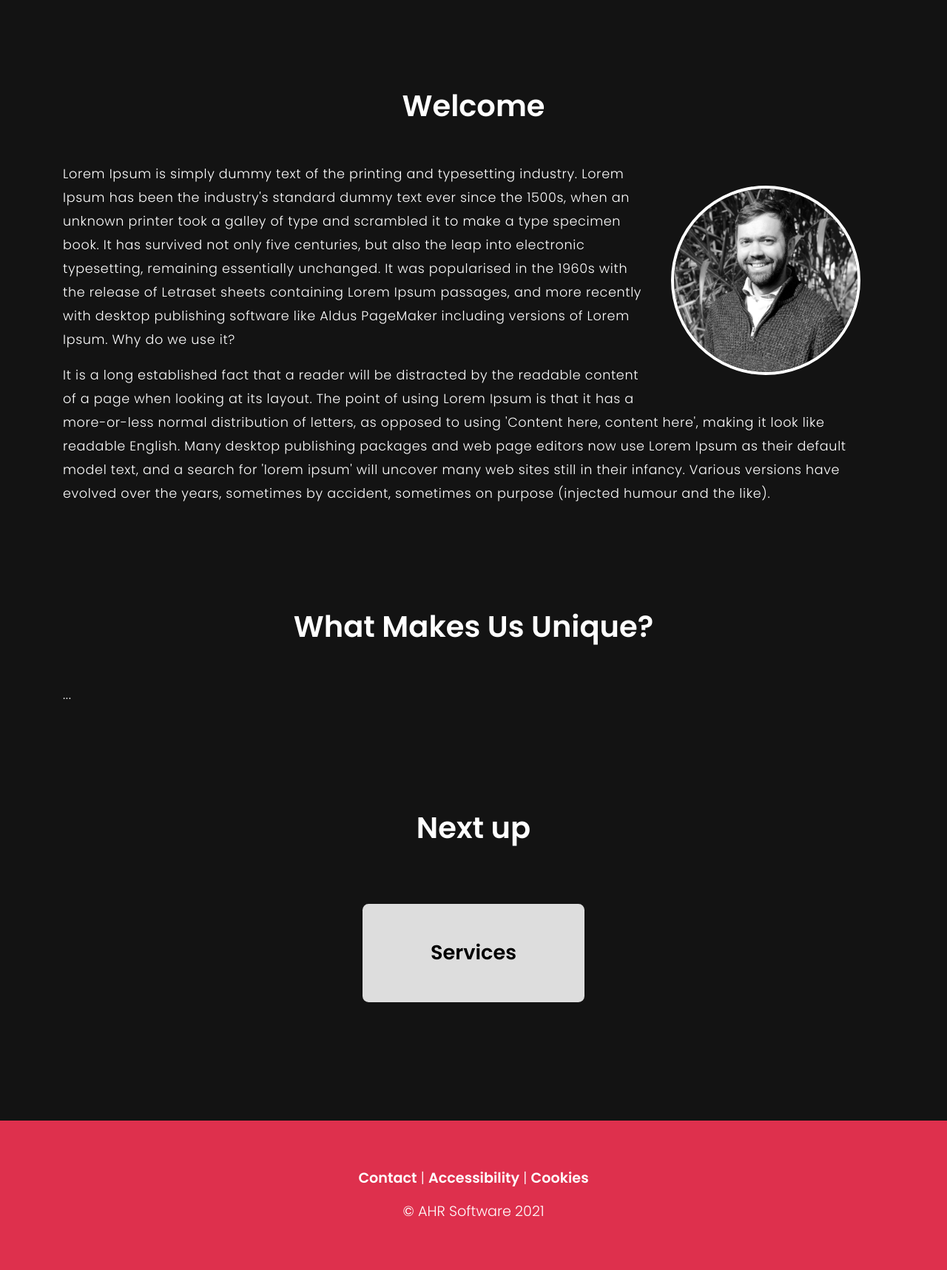
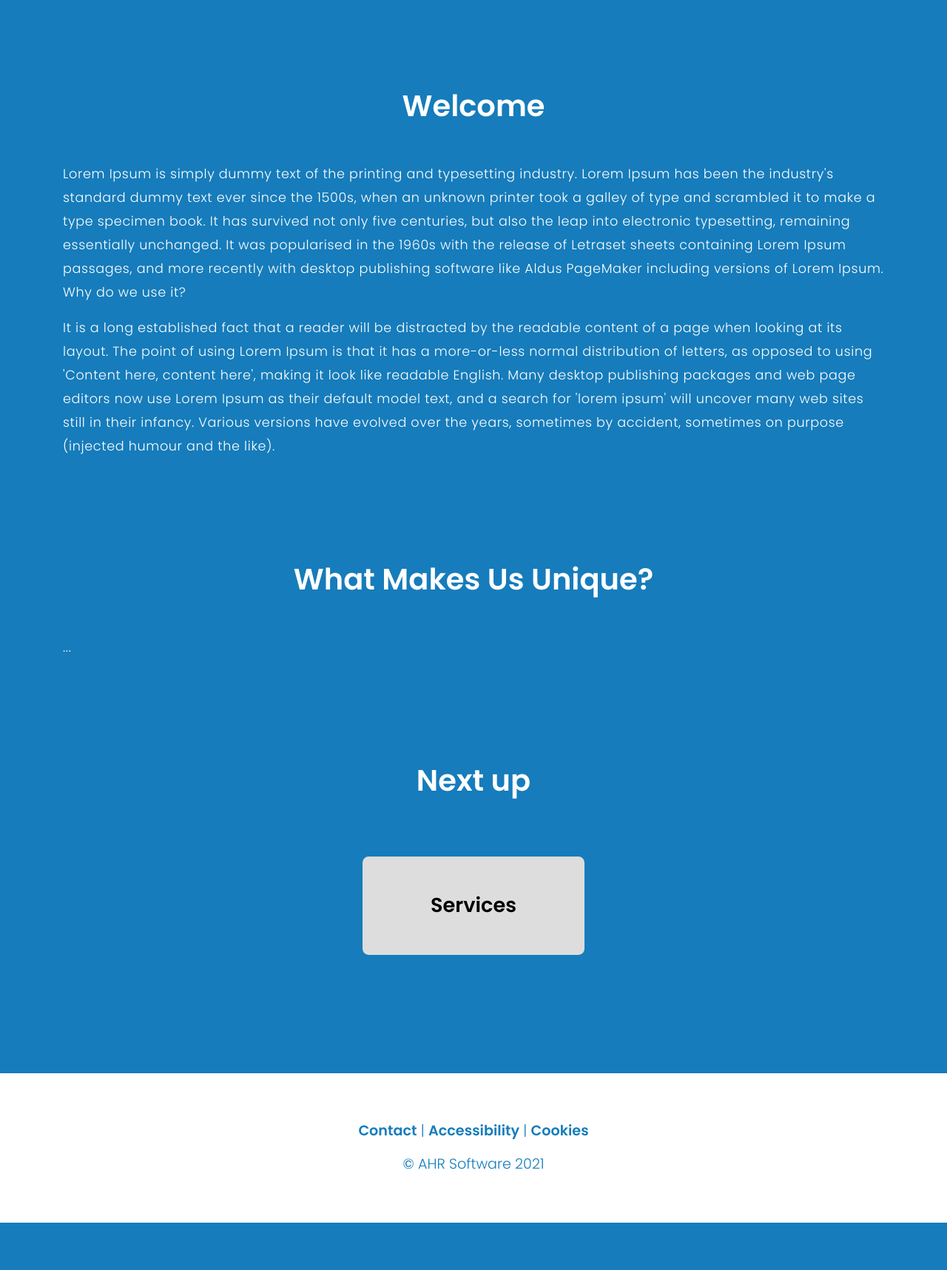
Before and after one commit to ahrsoftware/ahr-website, a Django app: page / in a window 1280 px wide; the page is wider, and only the part inside the window is pictured. Shown: the part 821-2538 px from the top of that part at 74% size. After the commit the page ends 2474 px from the top of that part, so only its background shows below. Run offline with Django 3.2, Linux system fonts and the light colour scheme; parts of the project's set-up code (start-up, migrations or seed data) failed here and were passed over; some libraries are stand-ins or nearby versions.

Commit message:
improved welcome page

```diff
--- a/django/core/static/css/custom.css
+++ b/django/core/static/css/custom.css
@@ -6,9 +6,10 @@ body {
     color: white;
     margin: 0;
     font-weight: 300;
-    background: #131313;
+    background: #167CBB;
     max-width: 100vw;
     overflow-x: hidden;
+
 }
 
 a {
@@ -266,15 +288,6 @@ button[type='submit']:hover {
 #welcome-banner-proceed:hover {
     background-color: white;
     color: black;
-}
-
-#welcome-mike-circle {
-    width: 16em;
-    border-radius: 100%;
-    border: 4px solid white;
-    display: block;
-    margin: 2em;
-    float: right;
 }
 
 
@@ -434,11 +446,16 @@ button[type='submit']:hover {
 footer {
     padding: 4em 0 3em 0;
     text-align: center;
-    background: #DE304D;
+    background: white;
+    color: #167CBB;
 }
 
 #footer-content {
     font-size: 1.2em;
+}
+
+footer a {
+    color: #167CBB;
 }
 
 footer a:hover {
--- a/django/core/static/css/custom_large.css
+++ b/django/core/static/css/custom_large.css
@@ -32,7 +32,7 @@
     #welcome-banner-tagline {
         width: 100%;
         margin-left: 5vw;
-        margin-top: 5vh;
+        margin-top: 3vh;
         text-align: left;
         background: none;
         padding: 0em;
--- a/django/general/templates/general/welcome.html
+++ b/django/general/templates/general/welcome.html
@@ -4,6 +4,7 @@
 {% block main %}
 
 <section id="welcome-banner">
+
     <div id="welcome-banner-tagline">
         <img id="welcome-banner-tagline-logo" src="{% static '/images/logos/ahr-software.png' %}" alt="AHR Software Logo">
         AHR Software develops bespoke software<br>
@@ -15,6 +16,9 @@
         to help make your research more<br>
         engaging, accurate, and impactful
     </div>
+    <div id="welcome-banner-illustration">
+        <img src="{% static '/images/welcome/illustration-womanscreen.svg' %}" alt="AHR Software icon">
+    </div>
     <div id="welcome-banner-proceed">
         <i class="fas fa-angle-down"></i>
     </div>
@@ -22,7 +26,6 @@
 
 <section id="welcome-content" class="container">
     <h2>Welcome</h2>
-    <img id="welcome-mike-circle" src="{% static '/images/welcome/mike-allaway.jpg' %}" alt="Photograph of Mike Allaway">
     <p>
         Lorem Ipsum is simply dummy text of the printing and typesetting industry. Lorem Ipsum has been the industry's standard dummy text ever since the 1500s, when an unknown printer took a galley of type and scrambled it to make a type specimen book. It has survived not only five centuries, but also the leap into electronic typesetting, remaining essentially unchanged. It was popularised in the 1960s with the release of Letraset sheets containing Lorem Ipsum passages, and more recently with desktop publishing software like Aldus PageMaker including versions of Lorem Ipsum.
         Why do we use it?
@@ -52,15 +55,6 @@
         $('#welcome-banner-proceed').on('click', function(){
             $('html,body').animate({ scrollTop: $('#welcome-content').offset().top - 40 }, 800);
         });
-        // Set the background of the navbar based on scroll position
-        $(document).on('scroll', function (){
-            let navHasSolidBg = $('nav').hasClass('solidbg');
-            let currentPosition = $(window).scrollTop();
-            let pastBanner = $('#welcome-banner').offset().top + $('#welcome-banner').height();
-            // If past banner, add solid background. If not, remove it.
-            if (currentPosition >= pastBanner && !navHasSolidBg) $('nav').addClass('solidbg');
-            else if (currentPosition < pastBanner && navHasSolidBg) $('nav').removeClass('solidbg');
-        });
     });
 </script>
 
```
Also changed, not shown: other parts of django/core/static/css/custom.css (+28 -8 lines), django/core/static/images/logos/ahr-software.png, django/core/static/images/welcome/banner-bg-original.jpg (deleted), django/core/static/images/welcome/banner-bg-x.jpg (deleted), django/core/static/images/welcome/banner-bg.jpg (deleted), django/core/static/images/welcome/illustration-manphone.svg (added), django/core/static/images/welcome/illustration-womanscreen.svg (added), django/core/static/images/welcome/mike-allaway.jpg (deleted).
